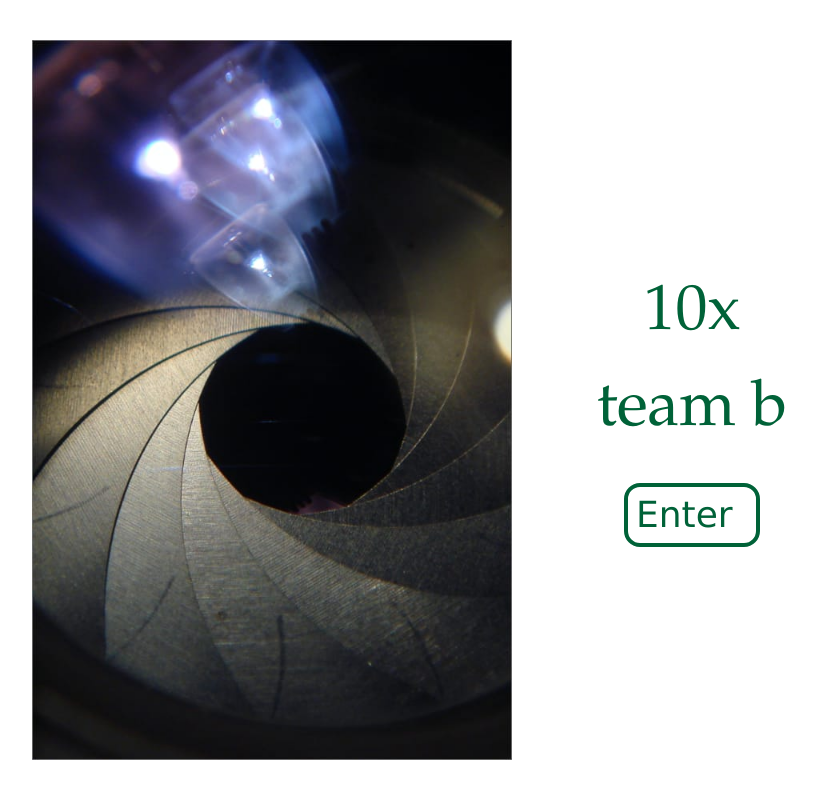
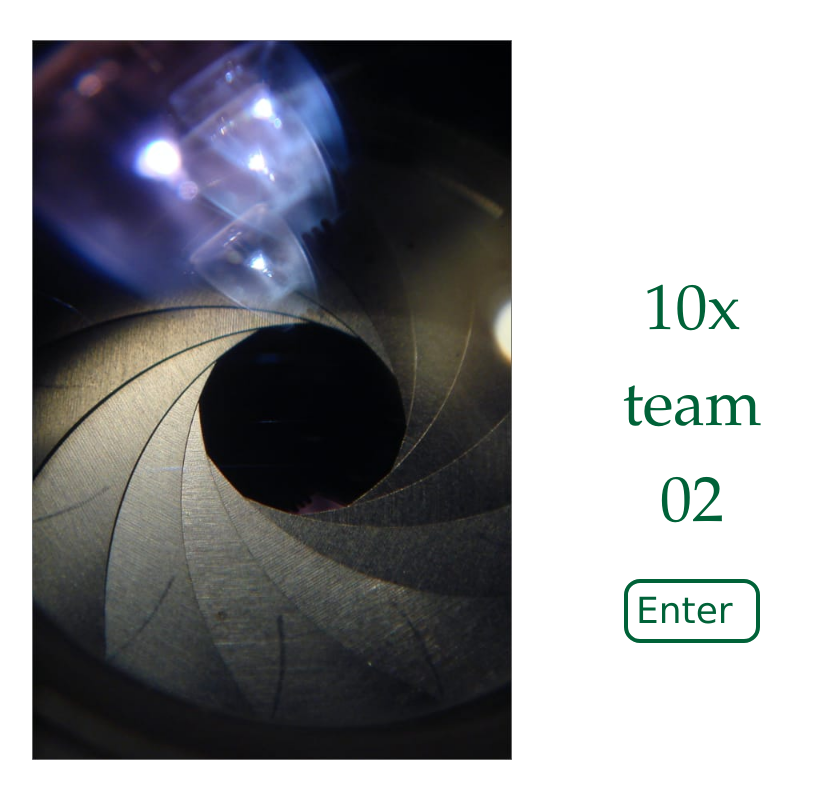
Before and after one commit to the-10x-academy/apprenticeship-team-b, a React (Create React App) app in the folder client/: page / in a window 1280 px wide. Shown: the whole page, without its empty margins (224-1040 px from the left). Built offline with nearby package versions, Linux system fonts and the light colour scheme.

Commit message:
home page

```diff
--- a/client/src/Components/Home/HomePage.js
+++ b/client/src/Components/Home/HomePage.js
@@ -9,7 +9,7 @@ function Homepage(){
             <div className='homepagesecond'>
                 <div>
                     <center>
-                    <h1 className='homepageteam'>10x team b</h1>
+                    <h1 className='homepageteam'>10x team 02</h1>
                     <div><Link to="/posts" style={{ textDecoration: "none" }}><button className='homepageenter'>Enter</button></Link></div>
 
                     </center>
```
